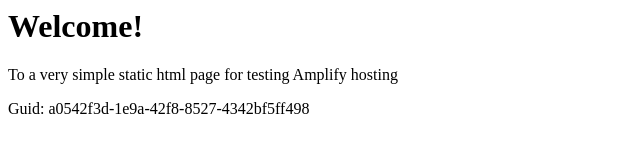
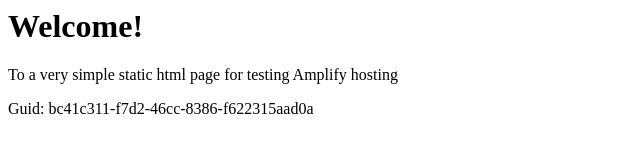
Before and after one commit to aws-aemilia-mxp/Github-PR-Commit-Integration-Test-DoNotTouch-GitHubWebhookPushCanaryTest-v1-prod-eu-south-1, a website: page src/index.html in a window 1280 px wide. Shown: the full height of the page, 0-640 px from the left. Drawn offline with Linux system fonts and the light colour scheme.

Commit message:
commit from integ tests

```diff
--- a/src/index.html
+++ b/src/index.html
@@ -12,6 +12,6 @@
 <body>
     <h1>Welcome!</h1>
     <p>To a very simple static html page for testing Amplify hosting</p>
-    <p>Guid: a0542f3d-1e9a-42f8-8527-4342bf5ff498</p></body>
+    <p>Guid: bc41c311-f7d2-46cc-8386-f622315aad0a</p></body>
 
 </html>
```
